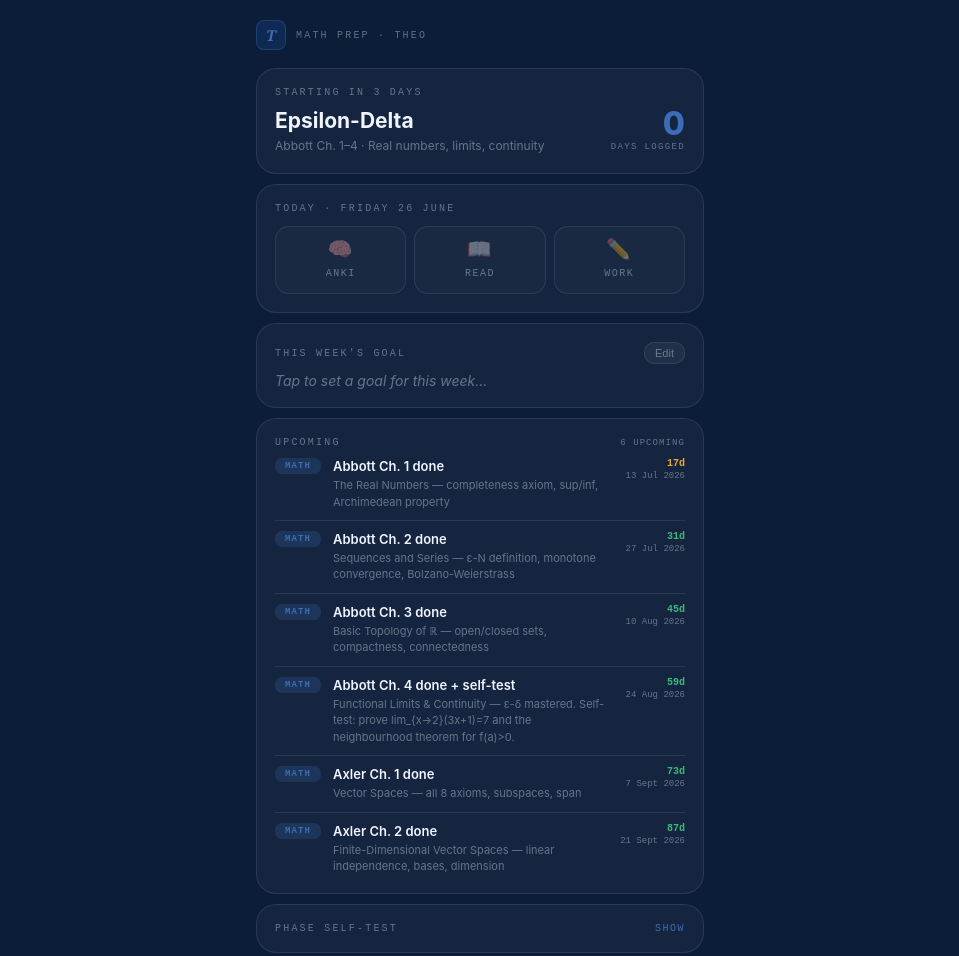
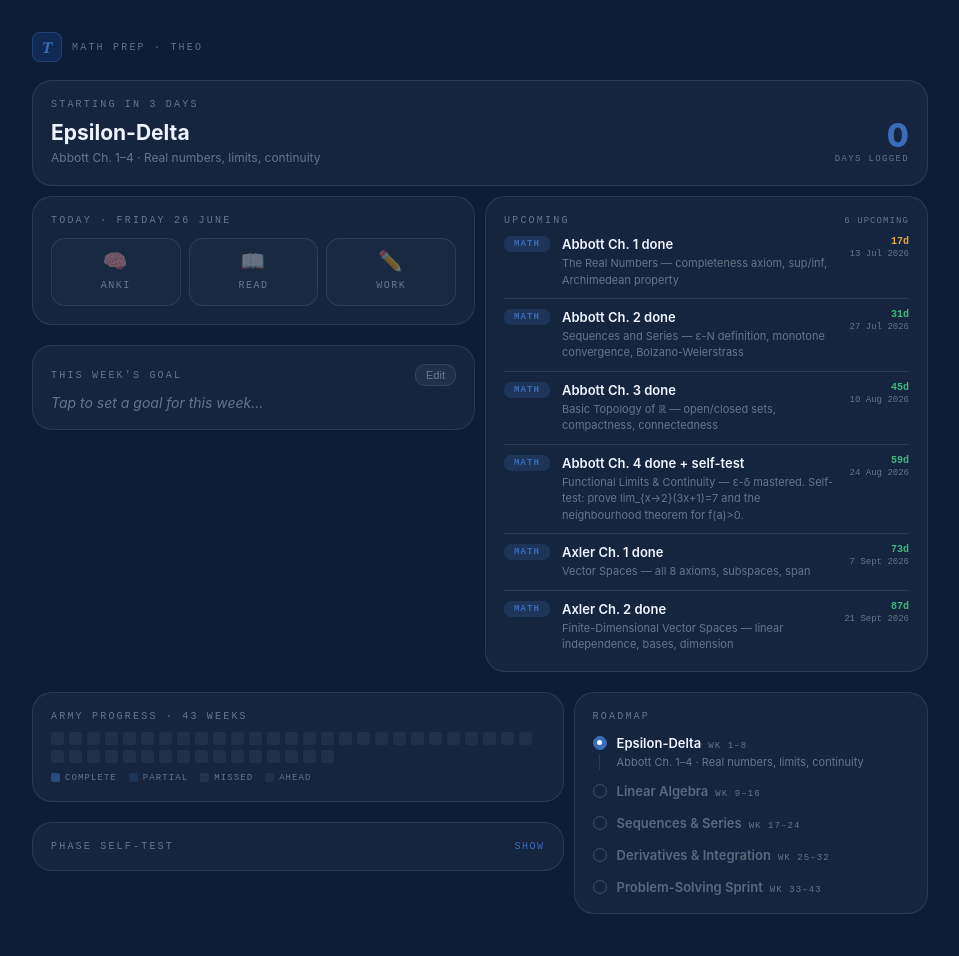
Before and after one commit to GiTheo2/-math-prep, a plain HTML site: page index.html in a window 1280 px wide. Shown: the top 956 px of the page, without its empty margins (160-1119 px from the left). Drawn offline with Linux system fonts and the light colour scheme.

Commit message:
Responsive desktop layout: 2-col grid on ≥780px

```diff
--- a/index.html
+++ b/index.html
@@ -24,6 +24,17 @@
 }
 body { background: var(--bg); color: var(--text); font-family: var(--sans); min-height: 100dvh; padding: env(safe-area-inset-top) 0 env(safe-area-inset-bottom); }
 .wrap { max-width: 480px; margin: 0 auto; padding: 20px 16px 80px; }
+
+@media (min-width: 780px) {
+  .wrap { max-width: 960px; padding: 32px 32px 60px; }
+  .desktop-grid { display: grid; grid-template-columns: 1fr 1fr; gap: 10px; }
+  .desktop-grid-3 { display: grid; grid-template-columns: 3fr 2fr; gap: 10px; }
+  .card { margin-bottom: 0; }
+  .phase-name { font-size: 28px; }
+  .days-num { font-size: 40px; }
+  .pillar-btn { padding: 20px 10px; }
+  .pillar-icon { font-size: 26px; }
+}
 .header { display: flex; align-items: center; gap: 10px; margin-bottom: 18px; }
 .logo { width: 30px; height: 30px; border-radius: 8px; background: #0f2952; border: 1px solid rgba(59,108,183,0.35); display: flex; align-items: center; justify-content: center; font-style: italic; font-family: Georgia, serif; color: var(--primary); font-size: 15px; font-weight: 700; }
 .header-label { font-family: var(--mono); font-size: 10px; letter-spacing: .22em; text-transform: uppercase; color: var(--muted); }
@@ -106,7 +117,8 @@ textarea:focus { border-color: rgba(59,108,183,0.5); }
     <span class="header-label">Math Prep · Theo</span>
   </div>
 
-  <div class="card">
+  <!-- Phase — full width -->
+  <div class="card" style="margin-bottom:10px">
     <span class="label" id="week-label">—</span>
     <div class="week-row">
       <div style="flex:1;min-width:0">
@@ -120,6 +132,9 @@ textarea:focus { border-color: rgba(59,108,183,0.5); }
     </div>
   </div>
 
+  <!-- Row 2: Today + Upcoming -->
+  <div class="desktop-grid" style="margin-bottom:10px">
+    <div style="display:flex;flex-direction:column;gap:10px">
       <div class="card">
         <span class="label today-lbl" id="today-lbl">Today</span>
         <div class="pillars">
@@ -129,7 +144,6 @@ textarea:focus { border-color: rgba(59,108,183,0.5); }
         </div>
         <div class="all-done-msg" id="all-done" style="display:none">All three done · Good work</div>
       </div>
-
       <div class="card">
         <div class="goal-header">
           <span class="label" style="margin:0">This week's goal</span>
@@ -144,7 +158,7 @@ textarea:focus { border-color: rgba(59,108,183,0.5); }
           </div>
         </div>
       </div>
-
+    </div>
     <div class="card">
       <div class="goal-header" style="margin-bottom:10px">
         <span class="label" style="margin:0">Upcoming</span>
@@ -152,15 +166,11 @@ textarea:focus { border-color: rgba(59,108,183,0.5); }
       </div>
       <div id="deadlines-list"><div class="dl-empty">Loading…</div></div>
     </div>
-
-  <div class="card">
-    <div class="test-header">
-      <span class="label" style="margin:0">Phase self-test</span>
-      <button class="show-btn" onclick="toggleTest(this)">Show</button>
-    </div>
-    <div class="test-body" id="self-test"></div>
   </div>
 
+  <!-- Row 3: Progress + Roadmap -->
+  <div class="desktop-grid-3" style="margin-bottom:10px">
+    <div style="display:flex;flex-direction:column;gap:10px">
       <div class="card">
         <span class="label">Army progress · 43 weeks</span>
         <div class="week-grid" id="week-grid"></div>
@@ -171,10 +181,18 @@ textarea:focus { border-color: rgba(59,108,183,0.5); }
           <div class="leg"><div class="leg-dot" style="background:rgba(255,255,255,0.05)"></div>Ahead</div>
         </div>
       </div>
-
+      <div class="card">
+        <div class="test-header">
+          <span class="label" style="margin:0">Phase self-test</span>
+          <button class="show-btn" onclick="toggleTest(this)">Show</button>
+        </div>
+        <div class="test-body" id="self-test"></div>
+      </div>
+    </div>
     <div class="card">
       <span class="label" style="margin-bottom:12px;display:block">Roadmap</span>
       <div id="roadmap"></div>
+    </div>
   </div>
 
 </div>
```
Lines whose indentation alone changed are shown as unchanged.
